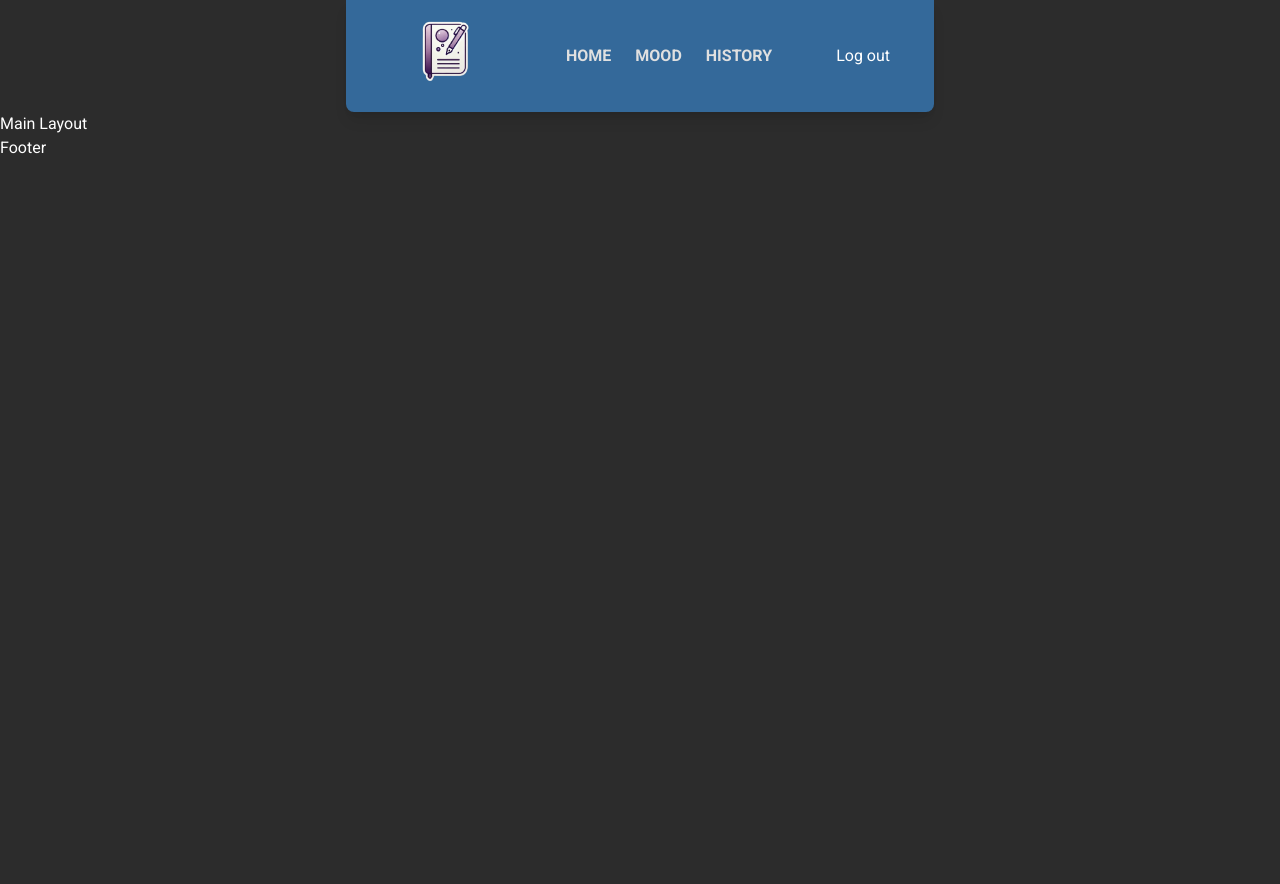
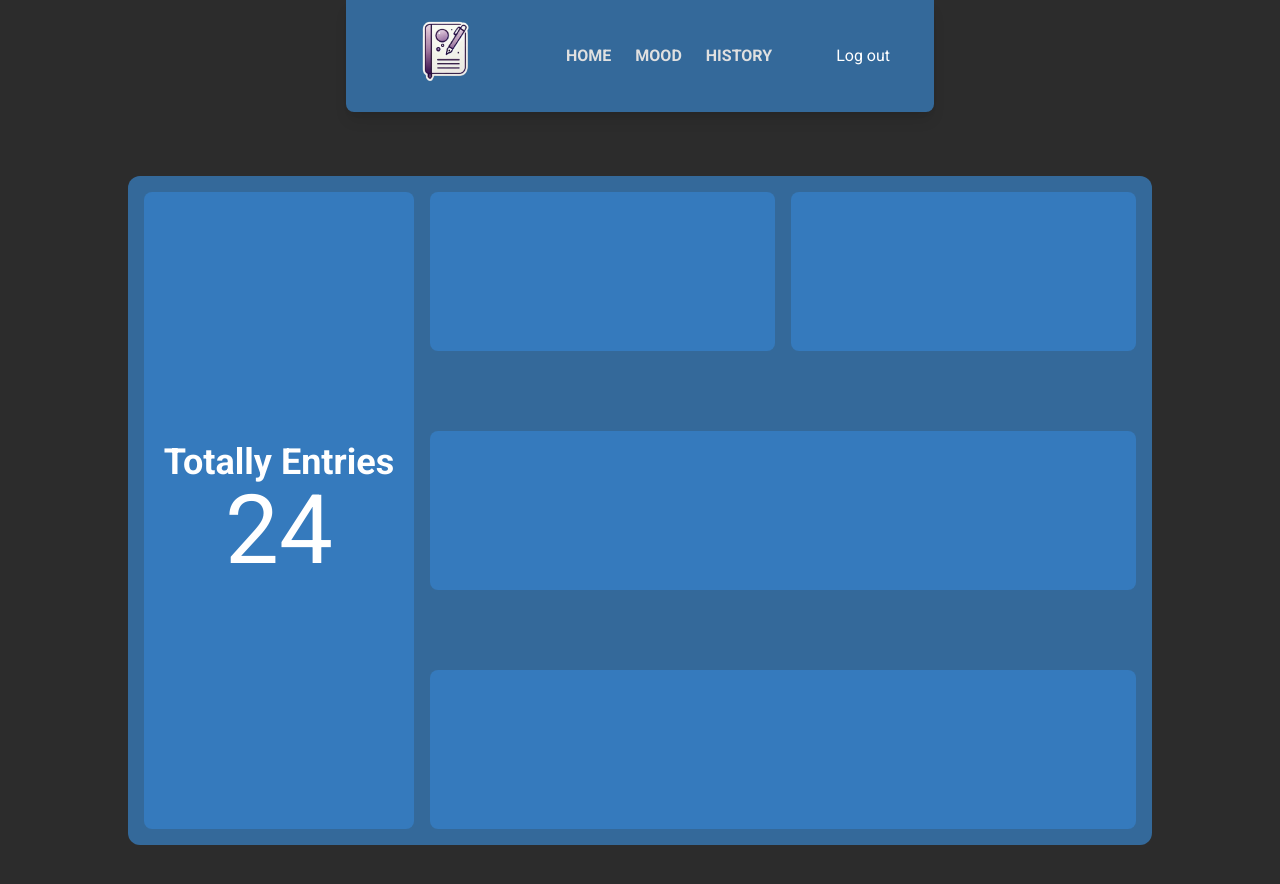
Before and after one commit to vcrolack/hdyf, a React (Vite) app: page / in a window 1280 px wide. Shown: the top 884 px of the page. Before the commit the page ends 800 px from the top, so only its background shows below. Built offline with nearby package versions, Linux system fonts and the light colour scheme.

Commit message:
refactor: home refactored

```diff
--- /dev/null
+++ b/src/common/components/Wrapper.tsx
@@ -0,0 +1,9 @@
+import React from "react";
+
+export const Wrapper: React.FC<React.PropsWithChildren> = ({ children }) => {
+  return (
+    <div className="w-full h-full rounded-xl p-4 bg-color-primary">
+      {children}
+    </div>
+  );
+};
--- a/src/features/Home/Home.tsx
+++ b/src/features/Home/Home.tsx
@@ -1,3 +1,15 @@
+import { Wrapper } from "../../common/components/Wrapper";
+import { ResumeCount, ResumeCountDetail } from "./components";
+
 export const Home = () => {
-  return <div>Home</div>;
+  return (
+    <div className="w-4/5 h-4/5">
+      <Wrapper>
+        <div className="w-full h-full flex gap-x-4">
+          <ResumeCount />
+          <ResumeCountDetail />
+        </div>
+      </Wrapper>
+    </div>
+  );
 };
--- /dev/null
+++ b/src/features/Home/components/detail-count/DetailHappiness.tsx
@@ -0,0 +1,8 @@
+export const DetailHappiness = () => {
+  return (
+    <div
+      id="resume-count-detail-happiness"
+      className="w-full h-1/4 bg-color-primary-hover rounded-lg"
+    ></div>
+  );
+};
--- /dev/null
+++ b/src/features/Home/components/detail-count/DetailRecently.tsx
@@ -0,0 +1,17 @@
+export const DetailRecently = () => {
+  return (
+    <div
+      id="resume-count-detail-recently"
+      className="w-full h-1/4 flex gap-x-4"
+    >
+      <div
+        id="resume-count-detail-recently-mean"
+        className="w-1/2 h-full bg-color-primary-hover rounded-lg"
+      ></div>
+      <div
+        id="resume-count-detail-recently-detail"
+        className="w-1/2 h-full bg-color-primary-hover rounded-lg"
+      ></div>
+    </div>
+  );
+};
--- /dev/null
+++ b/src/features/Home/components/detail-count/DetailSadness.tsx
@@ -0,0 +1,8 @@
+export const DetailSadness = () => {
+  return (
+    <div
+      id="resume-count-detail-sadness"
+      className="w-full h-1/4 bg-color-primary-hover rounded-lg"
+    ></div>
+  );
+};
--- /dev/null
+++ b/src/features/Home/components/detail-count/ResumeCountDetail.tsx
@@ -0,0 +1,16 @@
+import { DetailHappiness } from "./DetailHappiness";
+import { DetailRecently } from "./DetailRecently";
+import { DetailSadness } from "./DetailSadness";
+
+export const ResumeCountDetail = () => {
+  return (
+    <div
+      id="resume-count-detail"
+      className="w-full h-full rounded-lg flex flex-col justify-between"
+    >
+      <DetailRecently />
+      <DetailHappiness />
+      <DetailSadness />
+    </div>
+  );
+};
--- /dev/null
+++ b/src/features/Home/components/index.tsx
@@ -0,0 +1,2 @@
+export * from "./resume-count/ResumeCount";
+export * from "./detail-count/ResumeCountDetail";
--- /dev/null
+++ b/src/features/Home/components/resume-count/ResumeCount.tsx
@@ -0,0 +1,15 @@
+export const ResumeCount = () => {
+  return (
+    <div
+      id="resume-count"
+      className="w-1/4 h-full p-4 min-w-[270px] bg-color-primary-hover rounded-lg flex flex-col justify-center"
+    >
+      <div id="resume-count-title" className=" font-bold text-4xl text-center">
+        Totally Entries
+      </div>
+      <div id="resume-count-value" className="text-center">
+        <span className="text-8xl">24</span>
+      </div>
+    </div>
+  );
+};
--- a/src/layout/Footer.tsx
+++ /dev/null
@@ -1,3 +0,0 @@
-export const Footer = () => {
-  return <div>Footer</div>;
-};
--- a/src/layout/MainLayout.tsx
+++ b/src/layout/MainLayout.tsx
@@ -1,12 +1,13 @@
-import { Footer } from "./Footer";
+import { Outlet } from "react-router-dom";
 import { Header } from "./header/Header";
 
 export const MainLayout = () => {
   return (
     <>
       <Header />
-      <div>Main Layout</div>
-      <Footer />
+      <main className="w-full h-[900px] flex justify-center pt-16">
+        <Outlet />
+      </main>
     </>
   );
 };
```
